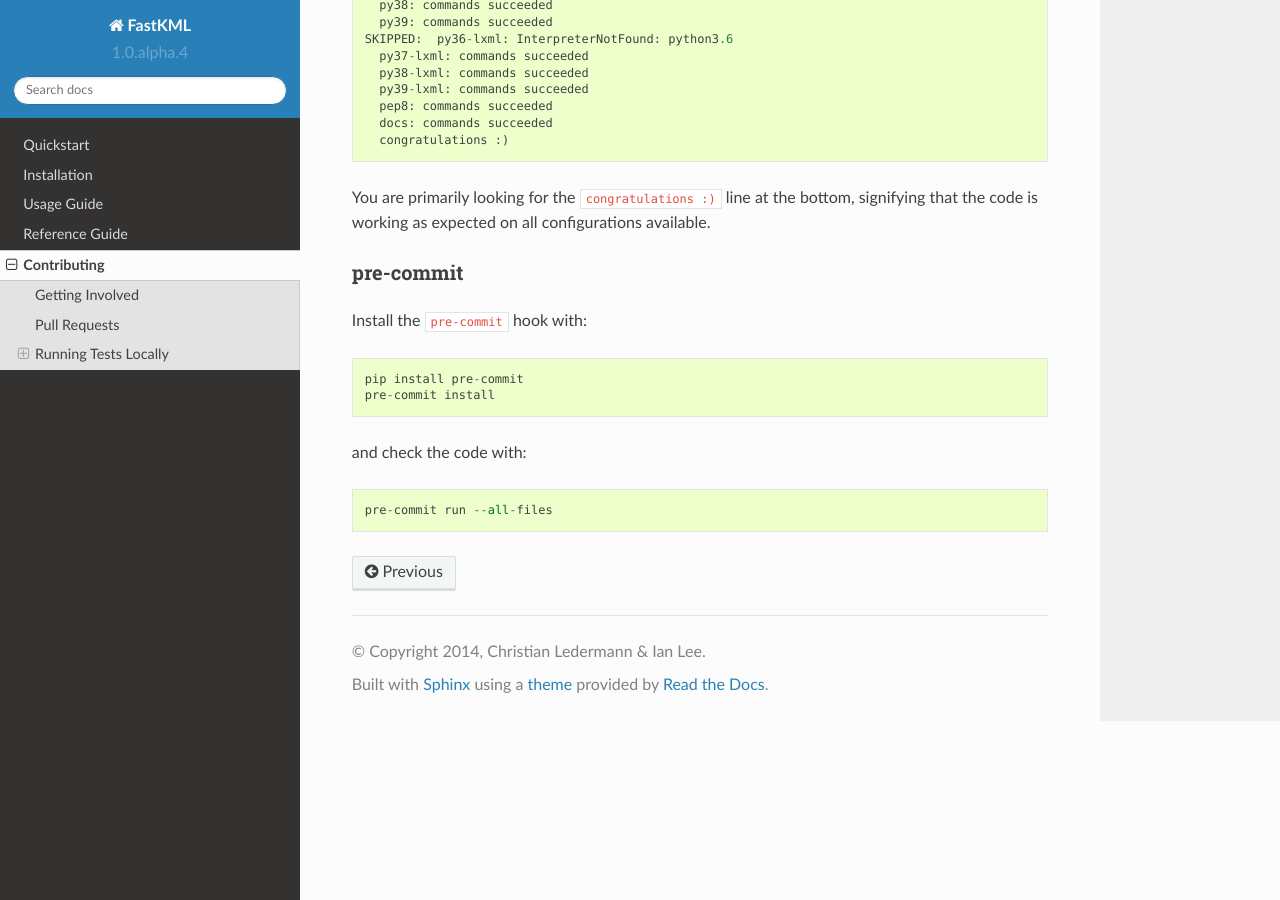
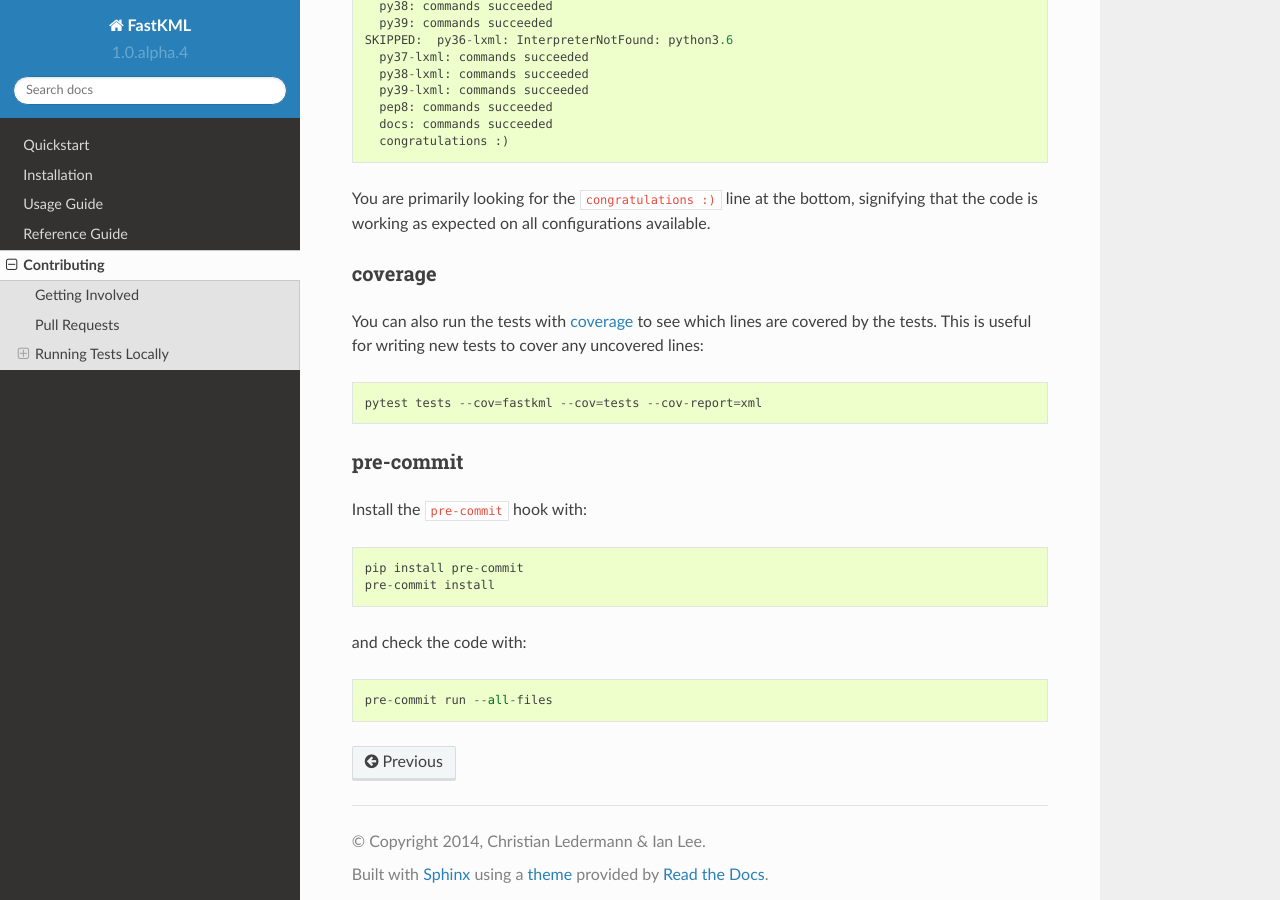
Before and after one commit to cleder/fastkml, a Sphinx documentation site: the page built from docs/contributing.rst, in a window 1280 px wide and 900 px high, scrolled down 1099 px. Built offline with Sphinx 7.4.7 and the Read the Docs theme 2.0.0, drawn with Linux system fonts in a browser that asks for light colours.

Commit message:
add coverage hint to contributing

```diff
--- a/docs/contributing.rst
+++ b/docs/contributing.rst
@@ -15,7 +15,7 @@ especially in the following ways:
 Pull Requests
 -------------
 
-Start by submitting a pull request on GitHub against the `develop` branch of the
+Start by submitting a pull request on GitHub against the ``develop`` branch of the
 repository. Your pull request should provide a good description of the change
 you are making, and/or the bug that you are fixing.
 
@@ -64,6 +64,15 @@ available.
 
 .. _tox: https://pypi.python.org/pypi/tox
 
+coverage
+~~~~~~~~
+
+You can also run the tests with coverage_ to see which lines are covered by the
+tests. This is useful for writing new tests to cover any uncovered lines::
+
+    pytest tests --cov=fastkml --cov=tests --cov-report=xml
+
+
 pre-commit
 ~~~~~~~~~~~
 
```
Also changed, not shown: 1 other file.
